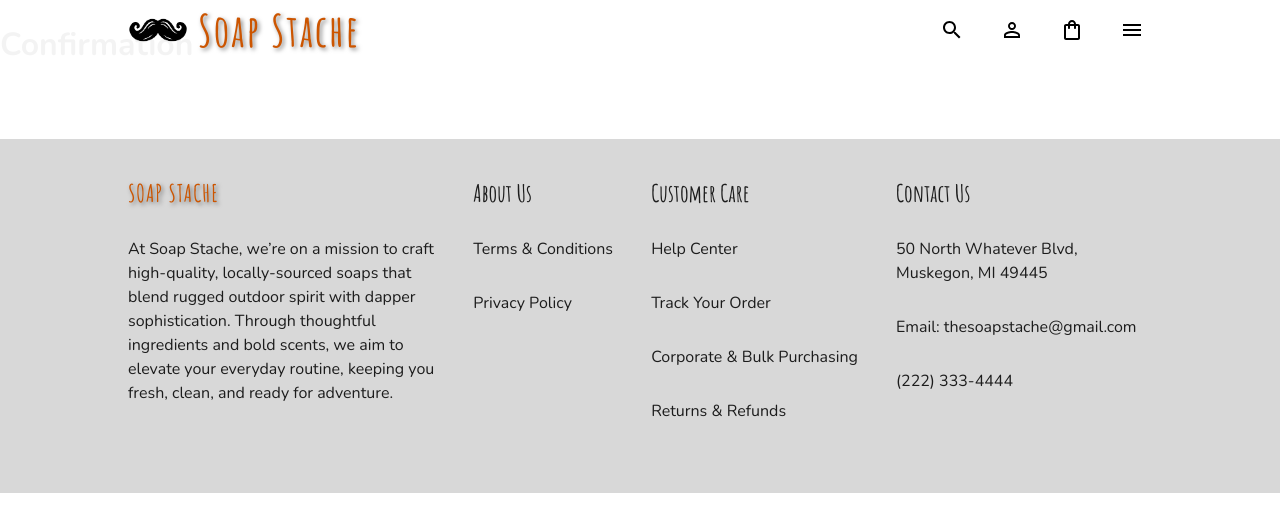
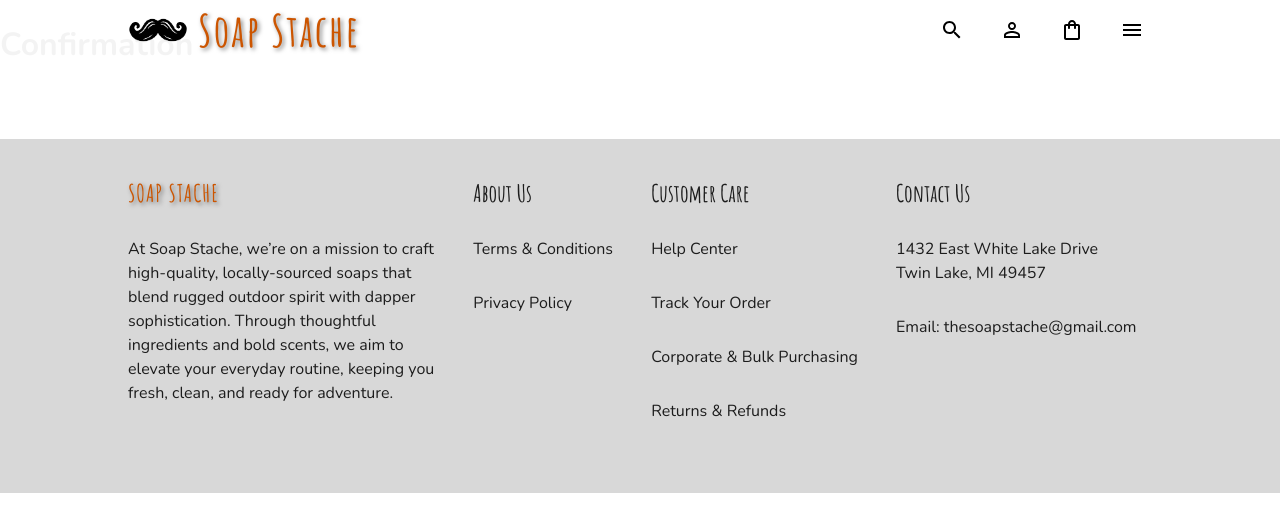
Before and after one commit to stepweaver/Soap-Stache, a React (Create React App) app in the folder client/: page /checkout/success in a window 1280 px wide. Shown: the top 532 px of the page. Built offline with nearby package versions, Linux system fonts and the light colour scheme.

Commit message:
Refactor Footer component to update contact information

```diff
--- a/client/src/scenes/global/Footer.jsx
+++ b/client/src/scenes/global/Footer.jsx
@@ -56,9 +56,8 @@
         <Typography variant='h3' fontWeight='bold' mb='30px'>
             Contact Us
           </Typography>
-          <Typography mb='30px'>50 North Whatever Blvd, Muskegon, MI 49445</Typography>
+          <Typography mb='30px'>1432 East White Lake Drive<br />Twin Lake, MI 49457</Typography>
           <Typography mb='30px'>Email: thesoapstache@gmail.com</Typography>
-          <Typography mb='30px'>(222) 333-4444</Typography>
         </Box>
       </Box>
     </Box>
```
